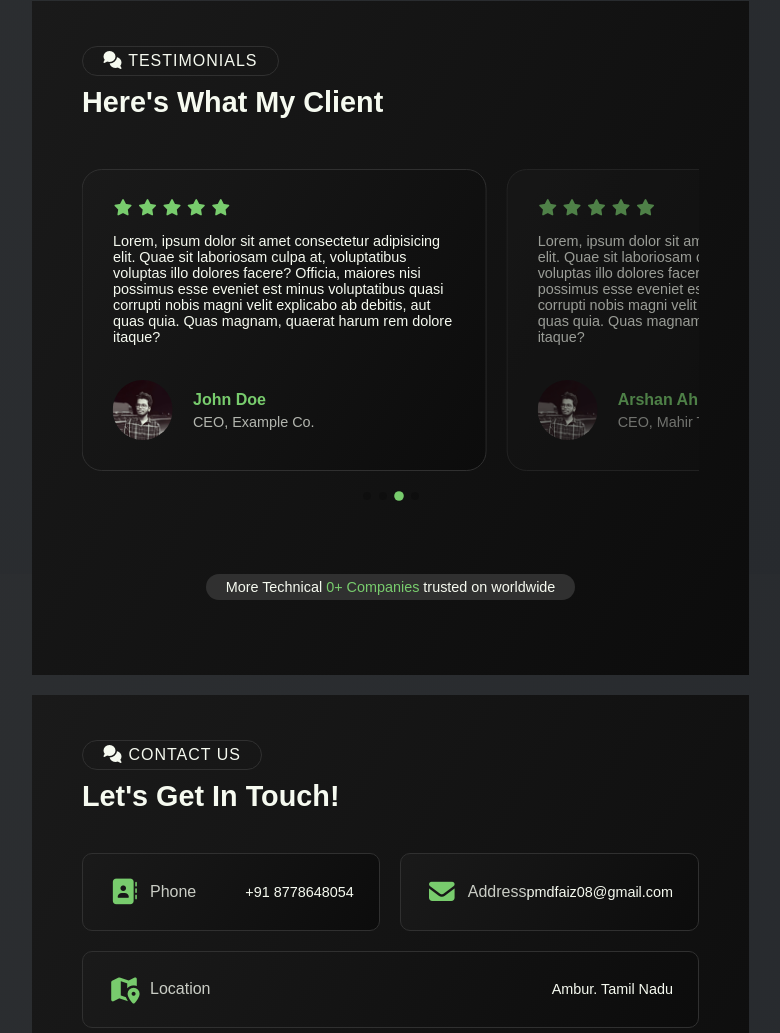
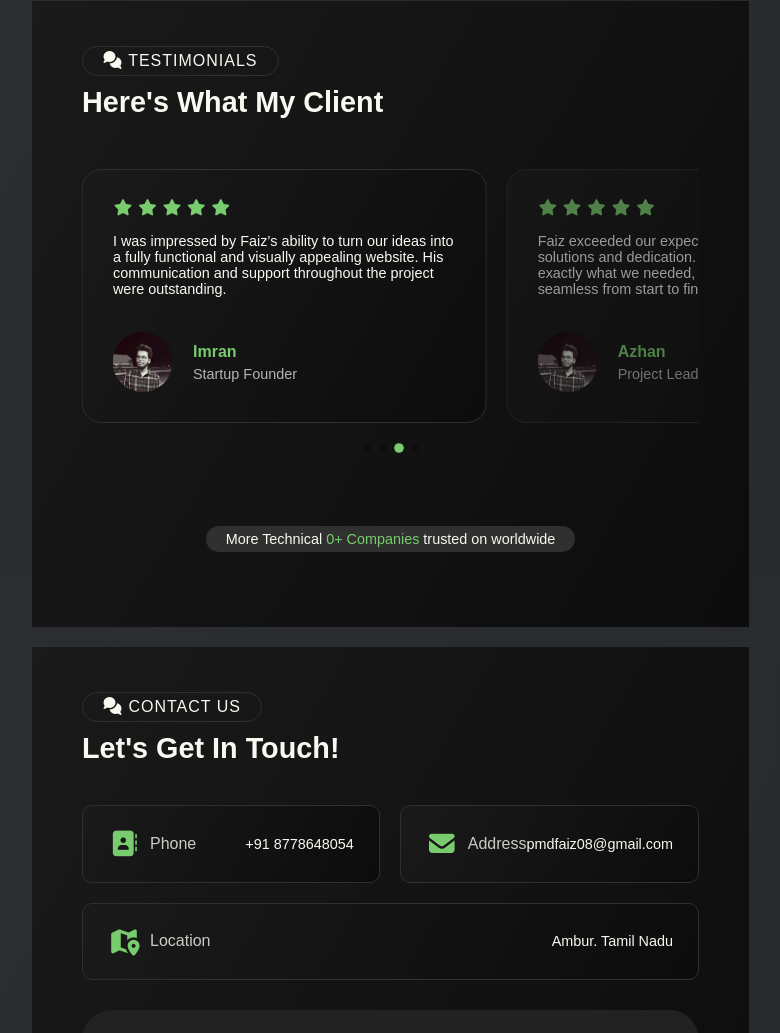
Before and after one commit to Faiz-7716/PERSONAL-PORTFOLIO, a plain HTML site: page index.html in a window 1280 px wide. Shown: the part 5826-6859 px from the top of the page, without its empty margins (467-1247 px from the left). Drawn offline with nearby package versions, Linux system fonts and the light colour scheme; grey boxes are pictures that could not be loaded; a web font is replaced by a local one.

Commit message:
Responsive Changes - 1

```diff
--- a/css/fpstyle.css
+++ b/css/fpstyle.css
@@ -65,6 +65,7 @@ body {
     color: var(--text-color);
     background-image: linear-gradient(120deg, var(--bg-gradient-start), var(--bg-gradient-end)) !important;
     background-attachment: fixed;
+    overflow-x: hidden;
 }
 
 .bg-gradient {
--- a/css/responsive.css
+++ b/css/responsive.css
@@ -111,7 +111,8 @@
     }
 
     .myfaiz-profile-image {
-        min-height: 500px;
+        width: 500px;
+        margin: auto;
     }
 
     nav {
--- a/index.html
+++ b/index.html
@@ -642,7 +642,6 @@
                         <div class="swiper-wrapper">
                   <!-- ----slide----- -->
 <div class="swiper-slide">
-                                <!-- ----box---- -->
     <div class="testimonial-box bg-gradient">
         <div class="testimonal-reviews">
             <i class="fa-solid fa-star"></i>
@@ -651,29 +650,22 @@
             <i class="fa-solid fa-star"></i>
             <i class="fa-solid fa-star"></i>
         </div>
-                                    <p>Lorem, ipsum dolor sit amet consectetur adipisicing elit. Quae sit laboriosam
-                                        culpa at,
-                                        voluptatibus voluptas illo dolores facere? Officia, maiores nisi possimus esse
-                                        eveniet est
-                                        minus voluptatibus quasi corrupti nobis magni velit explicabo ab debitis, aut
-                                        quas quia.
-                                        Quas magnam, quaerat harum rem dolore itaque?</p>
+        <p>
+            Working with Faiz was a fantastic experience. He delivered our project on time with exceptional attention to detail and creativity. Highly recommended for any web development needs!
+        </p>
         <div class="client-profile">
-                                        <!-- ---dark-light-mode-btn---------------- -->
             <div class="client-profile-img">
                 <img src="img/t1.png" alt="client">
             </div>
-                                        <!-- ----text--- -->
             <div class="client-profile-text">
-                                            <strong>John Doe</strong>
-                                            <span>CEO, Example Co.</span>
+                <strong>Saif Ali</strong>
+                <span>Product Manager</span>
             </div>
         </div>
     </div>
-                            </div> <!-------slide end-->
+</div>
 <!-- ----slide----- -->
 <div class="swiper-slide">
-                                <!-- ----box---- -->
     <div class="testimonial-box bg-gradient">
         <div class="testimonal-reviews">
             <i class="fa-solid fa-star"></i>
@@ -682,29 +674,22 @@
             <i class="fa-solid fa-star"></i>
             <i class="fa-solid fa-star"></i>
         </div>
-                                    <p>Lorem, ipsum dolor sit amet consectetur adipisicing elit. Quae sit laboriosam
-                                        culpa at,
-                                        voluptatibus voluptas illo dolores facere? Officia, maiores nisi possimus esse
-                                        eveniet est
-                                        minus voluptatibus quasi corrupti nobis magni velit explicabo ab debitis, aut
-                                        quas quia.
-                                        Quas magnam, quaerat harum rem dolore itaque?</p>
+        <p>
+            Faiz’s professionalism and technical expertise made our website launch smooth and stress-free. He was responsive to feedback and always went the extra mile.
+        </p>
         <div class="client-profile">
-                                        <!-- ---dark-light-mode-btn---------------- -->
             <div class="client-profile-img">
                 <img src="img/t1.png" alt="client">
             </div>
-                                        <!-- ----text--- -->
             <div class="client-profile-text">
-                                            <strong>John Doe</strong>
-                                            <span>CEO, Example Co.</span>
+                <strong>Maaz</strong>
+                <span>Business Owner</span>
             </div>
         </div>
     </div>
-                            </div> <!-------slide end-->
+</div>
 <!-- ----slide----- -->
 <div class="swiper-slide">
-                                <!-- ----box---- -->
     <div class="testimonial-box bg-gradient">
         <div class="testimonal-reviews">
             <i class="fa-solid fa-star"></i>
@@ -713,29 +698,22 @@
             <i class="fa-solid fa-star"></i>
             <i class="fa-solid fa-star"></i>
         </div>
-                                    <p>Lorem, ipsum dolor sit amet consectetur adipisicing elit. Quae sit laboriosam
-                                        culpa at,
-                                        voluptatibus voluptas illo dolores facere? Officia, maiores nisi possimus esse
-                                        eveniet est
-                                        minus voluptatibus quasi corrupti nobis magni velit explicabo ab debitis, aut
-                                        quas quia.
-                                        Quas magnam, quaerat harum rem dolore itaque?</p>
+        <p>
+            I was impressed by Faiz’s ability to turn our ideas into a fully functional and visually appealing website. His communication and support throughout the project were outstanding.
+        </p>
         <div class="client-profile">
-                                        <!-- ---dark-light-mode-btn---------------- -->
             <div class="client-profile-img">
                 <img src="img/t1.png" alt="client">
             </div>
-                                        <!-- ----text--- -->
             <div class="client-profile-text">
-                                            <strong>John Doe</strong>
-                                            <span>CEO, Example Co.</span>
+                <strong>Imran</strong>
+                <span>Startup Founder</span>
             </div>
         </div>
     </div>
-                            </div> <!-------slide end-->
+</div>
 <!-- ----slide----- -->
 <div class="swiper-slide">
-                                <!-- ----box---- -->
     <div class="testimonial-box bg-gradient">
         <div class="testimonal-reviews">
             <i class="fa-solid fa-star"></i>
@@ -744,26 +722,20 @@
             <i class="fa-solid fa-star"></i>
             <i class="fa-solid fa-star"></i>
         </div>
-                                    <p>Lorem, ipsum dolor sit amet consectetur adipisicing elit. Quae sit laboriosam
-                                        culpa at,
-                                        voluptatibus voluptas illo dolores facere? Officia, maiores nisi possimus esse
-                                        eveniet est
-                                        minus voluptatibus quasi corrupti nobis magni velit explicabo ab debitis, aut
-                                        quas quia.
-                                        Quas magnam, quaerat harum rem dolore itaque?</p>
+        <p>
+            Faiz exceeded our expectations with his innovative solutions and dedication. The final product was exactly what we needed, and the process was seamless from start to finish.
+        </p>
         <div class="client-profile">
-                                        <!-- ---dark-light-mode-btn---------------- -->
             <div class="client-profile-img">
                 <img src="img/t1.png" alt="client">
             </div>
-                                        <!-- ----text--- -->
             <div class="client-profile-text">
-                                            <strong>Arshan Ahmed</strong>
-                                            <span>CEO, Mahir Tech.</span>
+                <strong>Azhan</strong>
+                <span>Project Lead</span>
             </div>
         </div>
     </div>
-                            </div> <!-------slide end-->
+</div>
 
                         </div>
                         <div class="swiper-pagination"></div>
```
Lines whose indentation alone changed are shown as unchanged.
